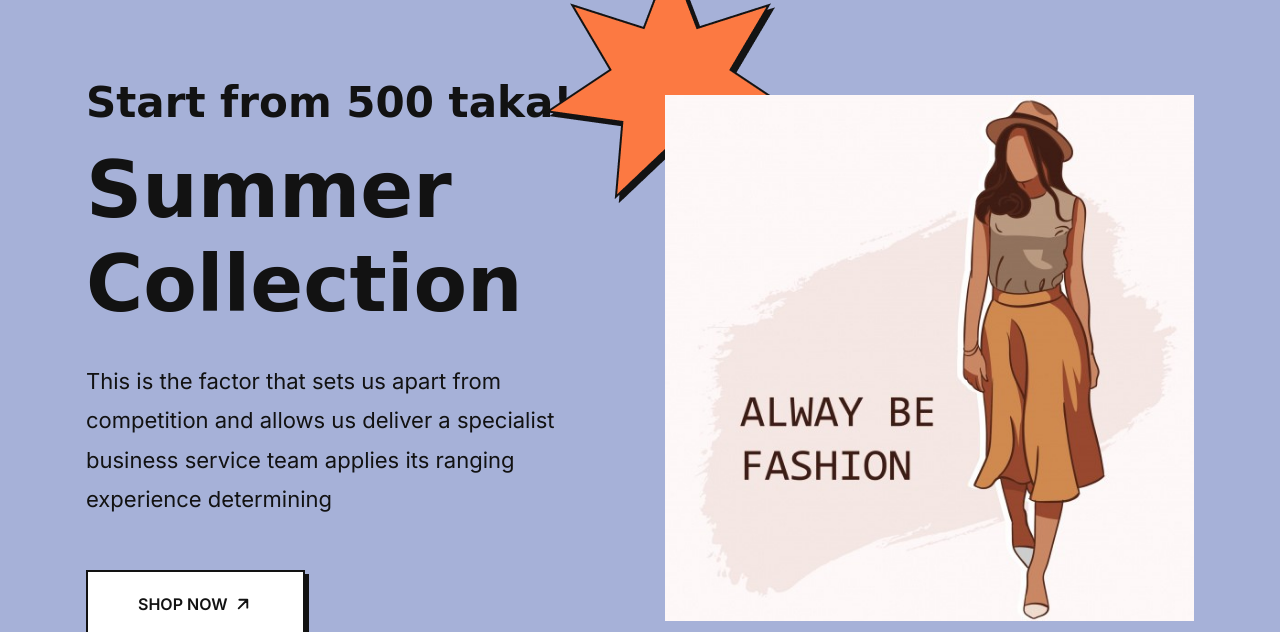
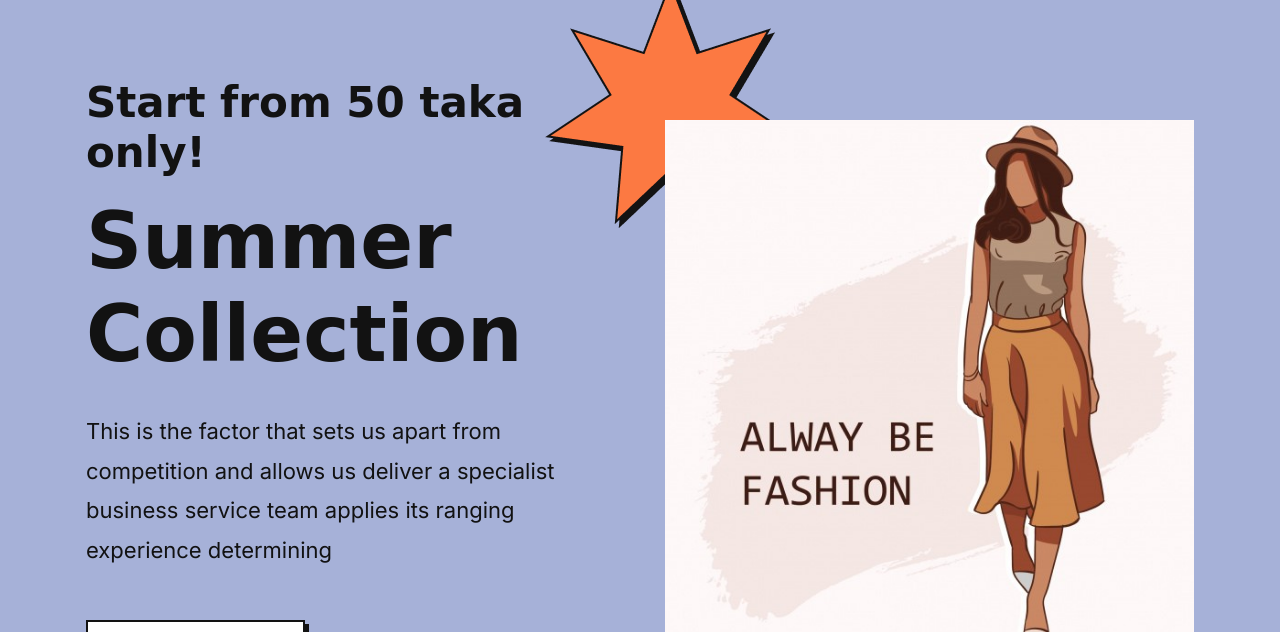
Before and after one commit to SadiaRidita/fashion-fleet-ecommerce-website, a plain HTML site: page index.html in a window 1280 px wide. Shown: the part 122-754 px from the top of the page. Drawn offline with nearby package versions, Linux system fonts and the light colour scheme; a web font is replaced by a local one.

Commit message:
changed index

```diff
--- a/index.html
+++ b/index.html
@@ -97,7 +97,7 @@
 
           <div class="hero-content">
 
-            <p class="hero-subtitle title">Start from 500 taka!</p>
+            <p class="hero-subtitle title">Start from 50 taka only!</p>
 
             <h1 class="h1 hero-title title">Summer Collection</h1>
 
```
